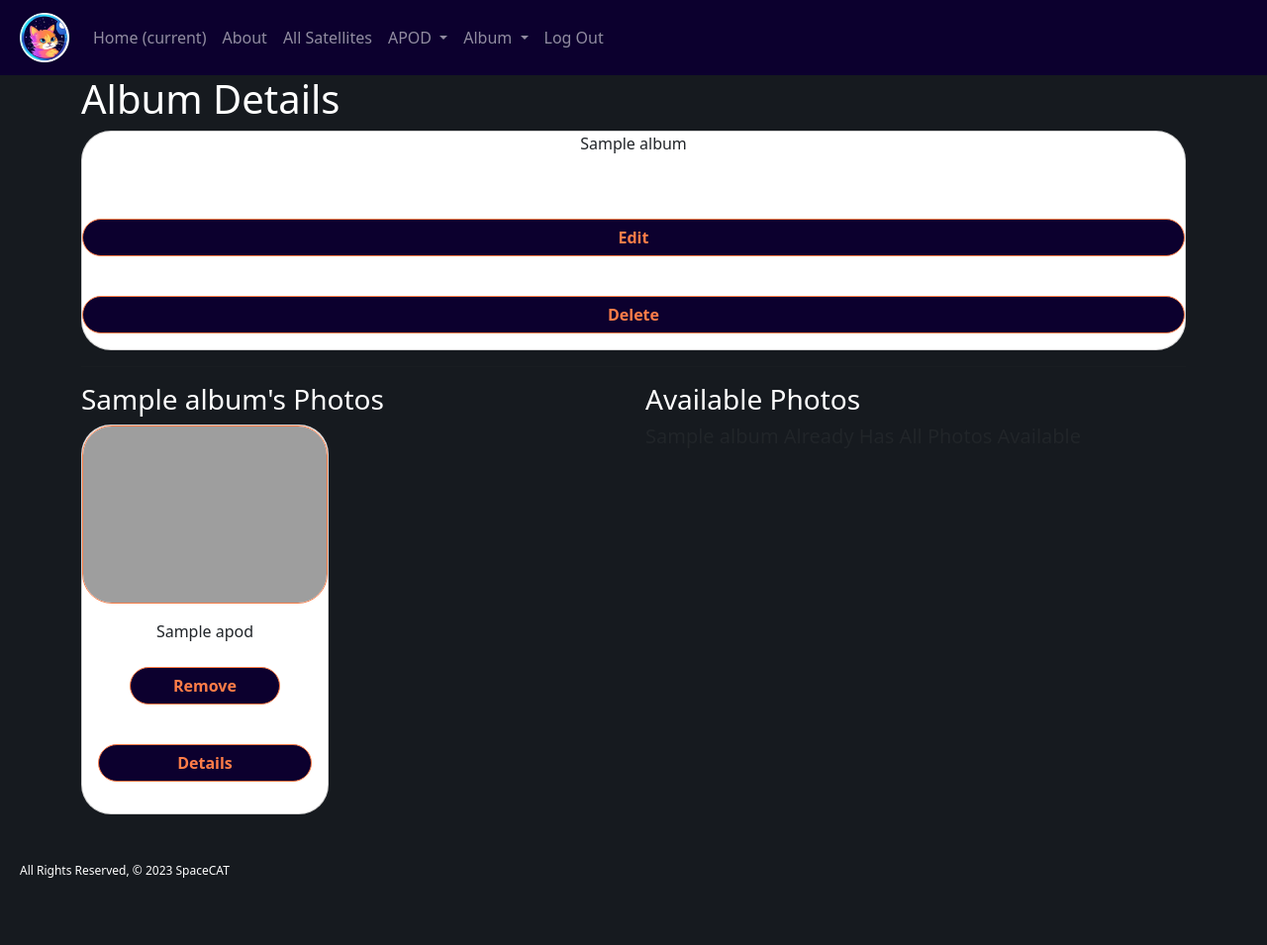
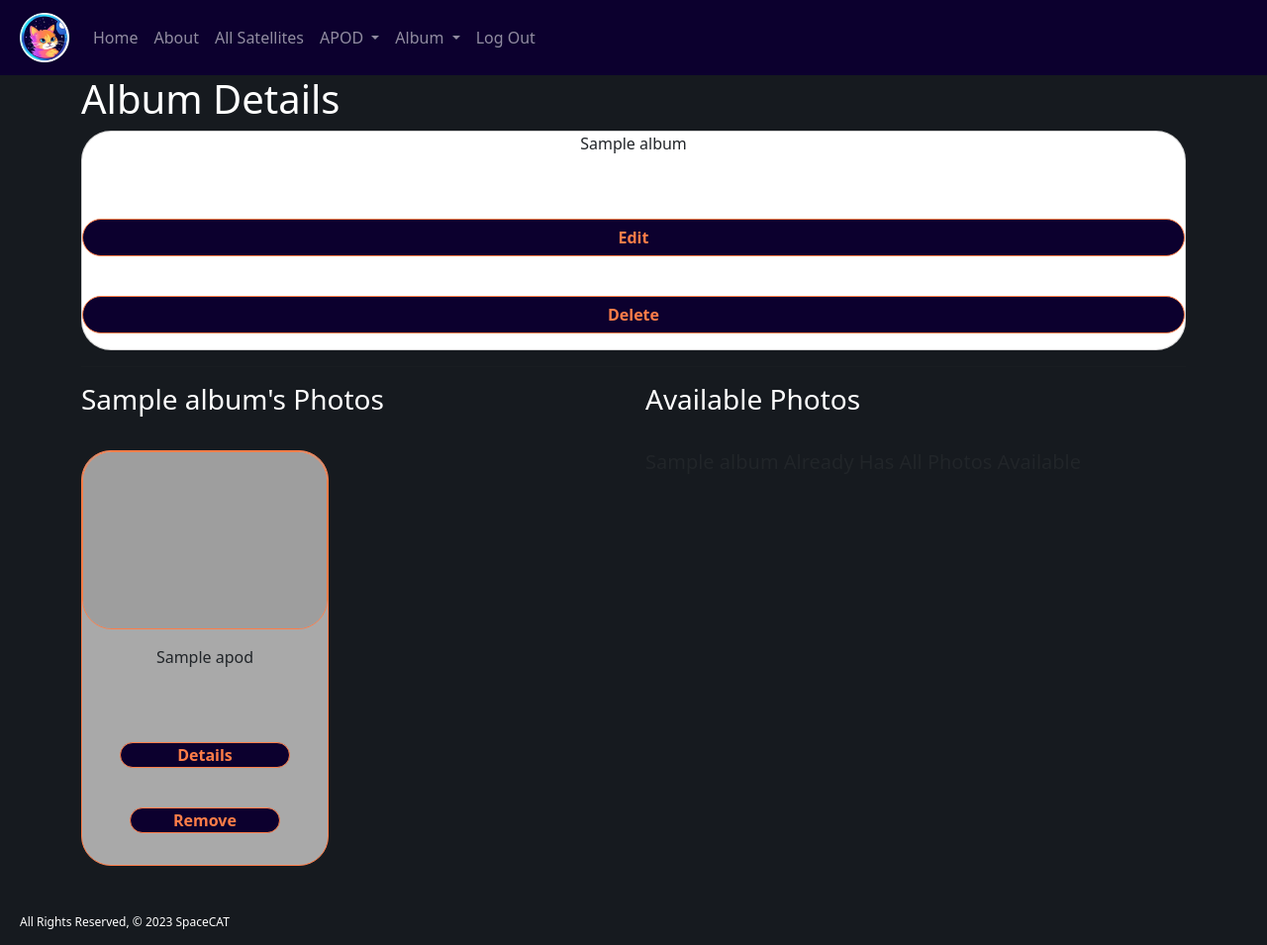
Before and after one commit to AmritpalC/SpaceCAT, a Django app: page /albums/1 in a window 1280 px wide. Shown: the whole page at 99% size. Before the commit the page ends 887 px from the top, so only its background shows below. Run offline with Django 4.2, Linux system fonts and the light colour scheme; a user stored in the database is signed in; tables that the repository leaves empty hold one stand-in row (values such as "Sample post"); some libraries are stand-ins or nearby versions; grey boxes are pictures that could not be loaded.

Commit message:
album-cards styling

```diff
--- a/main_app/static/css/style.css
+++ b/main_app/static/css/style.css
@@ -12,6 +12,10 @@ body {
 
 h1, h2, h3, h4, p, .name, .description {
   color: white;
+}
+
+h3 {
+  height: 60px;
 }
 
 .selector-for-some-widget {
@@ -32,7 +36,12 @@ h1, h2, h3, h4, p, .name, .description {
   gap: 10px;
 }
 #wrap .container .row .col .photos .card {
+  border-color: rgb(255, 125, 72);
+  background-color: darkgrey;
   width: 250px;
+}
+#wrap .container .row .col .photos .card .card-body .card-title {
+  height: 66px;
 }
 
 .footer {
@@ -161,7 +170,10 @@ form {
 
 .btn,
 .btn-pod,
-.btn-pod-details {
+.btn-pod-details,
+.btn-add,
+.btn-remove,
+.btn-details-album {
   transition: all 0.5s ease;
   width: 100%;
   border-radius: 30px;
@@ -173,7 +185,8 @@ form {
   margin-bottom: 1em;
 }
 
-.btn-pod-details {
+.btn-pod-details,
+.btn-details-album {
   width: 80%;
 }
 
@@ -190,8 +203,16 @@ form {
 }
 
 .btn-pod:hover,
-.btn-pod:focus {
+.btn-pod:focus,
+.btn-remove:hover,
+.btn-remove:focus {
   background-color: red;
+  color: white;
+}
+
+.btn-add:hover,
+.btn-add:focus {
+  background-color: green;
   color: white;
 }
 
--- a/main_app/static/css/style.scss
+++ b/main_app/static/css/style.scss
@@ -12,6 +12,9 @@ body {
 
 h1, h2, h3, h4, p, .name, .description {
 	color: white;
+}
+h3 {
+	height: 60px;
 }
 
 .selector-for-some-widget {
@@ -32,7 +35,14 @@ h1, h2, h3, h4, p, .name, .description {
 					flex-wrap: wrap;
 					gap: 10px;
 					.card {
+						border-color: rgb(255, 125, 72);
+						background-color: darkgrey;
 						width: 250px;
+						.card-body {
+							.card-title {
+								height: 66px;
+							}
+						}
 					}
 				}
 			}
@@ -171,7 +181,10 @@ form {
 
 .btn,
 .btn-pod,
-.btn-pod-details {
+.btn-pod-details,
+.btn-add,
+.btn-remove,
+.btn-details-album {
 	transition: all .5s ease;
 	width: 100%;
 	border-radius: 30px;
@@ -182,7 +195,8 @@ form {
 	margin-top: 1.5em;
 	margin-bottom: 1em;
 }
-.btn-pod-details {
+.btn-pod-details,
+.btn-details-album {
 	width: 80%;
 }
 
@@ -199,8 +213,16 @@ form {
 }
 
 .btn-pod:hover,
-.btn-pod:focus {
+.btn-pod:focus,
+.btn-remove:hover,
+.btn-remove:focus {
 	background-color: red;
+	color: white;
+}
+
+.btn-add:hover,
+.btn-add:focus {
+	background-color: green;
 	color: white;
 }
 
--- a/main_app/templates/albums/detail.html
+++ b/main_app/templates/albums/detail.html
@@ -25,13 +25,15 @@
         <div class="card">
           <img src="{{ apod.url }}" class="card-img-top" data-bs-toggle="modal" data-bs-target="#exampleModal{{ apod.id }}">
           <div class="card-body">
-            <span class="card-title">{{ apod.title }}</span>
+            <div class="card-title">{{ apod.title }}</div>
             <div class="card-action">
+              <a href="{% url 'apod_detail' apod.id %}">
+                <button class="btn-details-album">Details</button>
+              </a>
               <form action="{% url 'remove_photo_from_album' album.id apod.id %}" method="POST">
                 {% csrf_token %}
-                <button type="submit" class="btn">Remove</button>
+                <button type="submit" class="btn-remove">Remove</button>
               </form>
-              <a class="btn" href="{% url 'apod_detail' apod.id %}">Details</a>
             </div>
           </div>
         </div>
@@ -66,13 +68,15 @@
         <div class="card">
           <img src="{{ apod.url }}" class="card-img-top" data-bs-toggle="modal" data-bs-target="#exampleModal{{ apod.id }}">
           <div class="card-body">
-            <span class="card-title">{{ apod.title }}</span>
+            <div class="card-title">{{ apod.title }}</div>
             <div class="card-action">
+              <a href="{% url 'apod_detail' apod.id %}">
+                <button class="btn-details-album">Details</button>
+              </a>
               <form action="{% url 'add_photo_to_album' album.id apod.id %}" method="POST">
                 {% csrf_token %}
-                <button type="submit" class="btn">Add</button>
+                <button type="submit" class="btn-add">Add</button>
               </form>
-              <a class="btn" href="{% url 'apod_detail' apod.id %}">Details</a>
             </div>
           </div>
         </div>
--- a/main_app/templates/base.html
+++ b/main_app/templates/base.html
@@ -27,7 +27,7 @@
     <div class="collapse navbar-collapse" id="navbarNavDropdown">
       <ul class="navbar-nav">
         <li class="nav-item active">
-          <a class="nav-link" href="{% url 'home' %}">Home <span class="sr-only">(current)</span></a>
+          <a class="nav-link" href="{% url 'home' %}">Home</a>
         </li>
         <li class="nav-item">
           <a class="nav-link" href="{% url 'about' %}">About</a>
```
Also changed, not shown: 1 other file.
